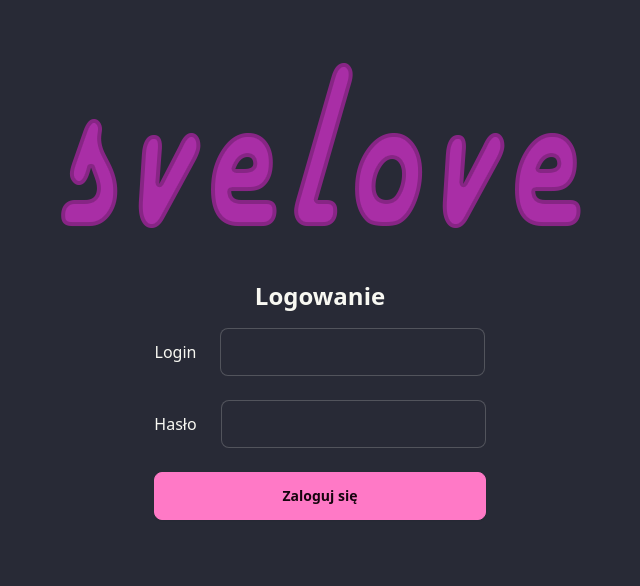
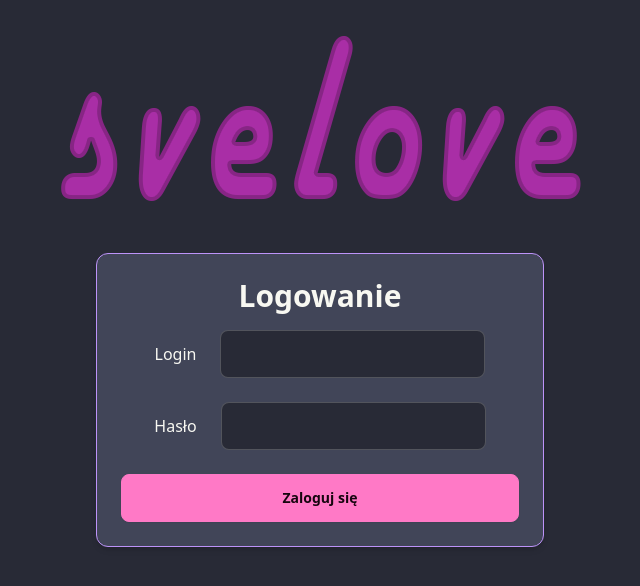
Before and after one commit to KacperDega/svelove-frontend, a React (Create React App) app: page /login in a window 1280 px wide. Shown: the top 586 px of the page, without its empty margins (320-960 px from the left). Built offline with nearby package versions, Linux system fonts and the light colour scheme.

Commit message:
style: card-styled login/register background

```diff
--- a/src/pages/Login.tsx
+++ b/src/pages/Login.tsx
@@ -60,8 +60,8 @@ const Login = () => {
       </div>
 
       <div className="flex justify-center">
-        <div className="text-center flex flex-col space-y-4">
-          <h3 className="text-2xl font-semibold">Logowanie</h3>
+          <div className="bg-neutral shadow-md rounded-xl p-6 w-full max-w-md border border-secondary text-center flex flex-col space-y-4">
+          <h3 className="text-3xl font-semibold">Logowanie</h3>
           <form onSubmit={handleSubmit} className="flex flex-col space-y-6">
             <div>
               <label htmlFor="login" className="mr-6">
--- a/src/pages/Register.tsx
+++ b/src/pages/Register.tsx
@@ -160,8 +160,8 @@ const Register = () => {
       </div>
 
       <div className="flex justify-center">
-        <div className="text-center flex flex-col space-y-4 w-full max-w-md">
-          <h3 className="text-2xl font-semibold">
+        <div className="bg-neutral shadow-md rounded-xl p-6 w-full max-w-md border border-secondary text-center flex flex-col space-y-4">
+          <h3 className="text-3xl font-semibold">
             {step === 1 ? "Rejestracja - krok 1" : "Rejestracja - krok 2"}
           </h3>
           <form onSubmit={handleSubmit} className="flex flex-col space-y-4">
```
